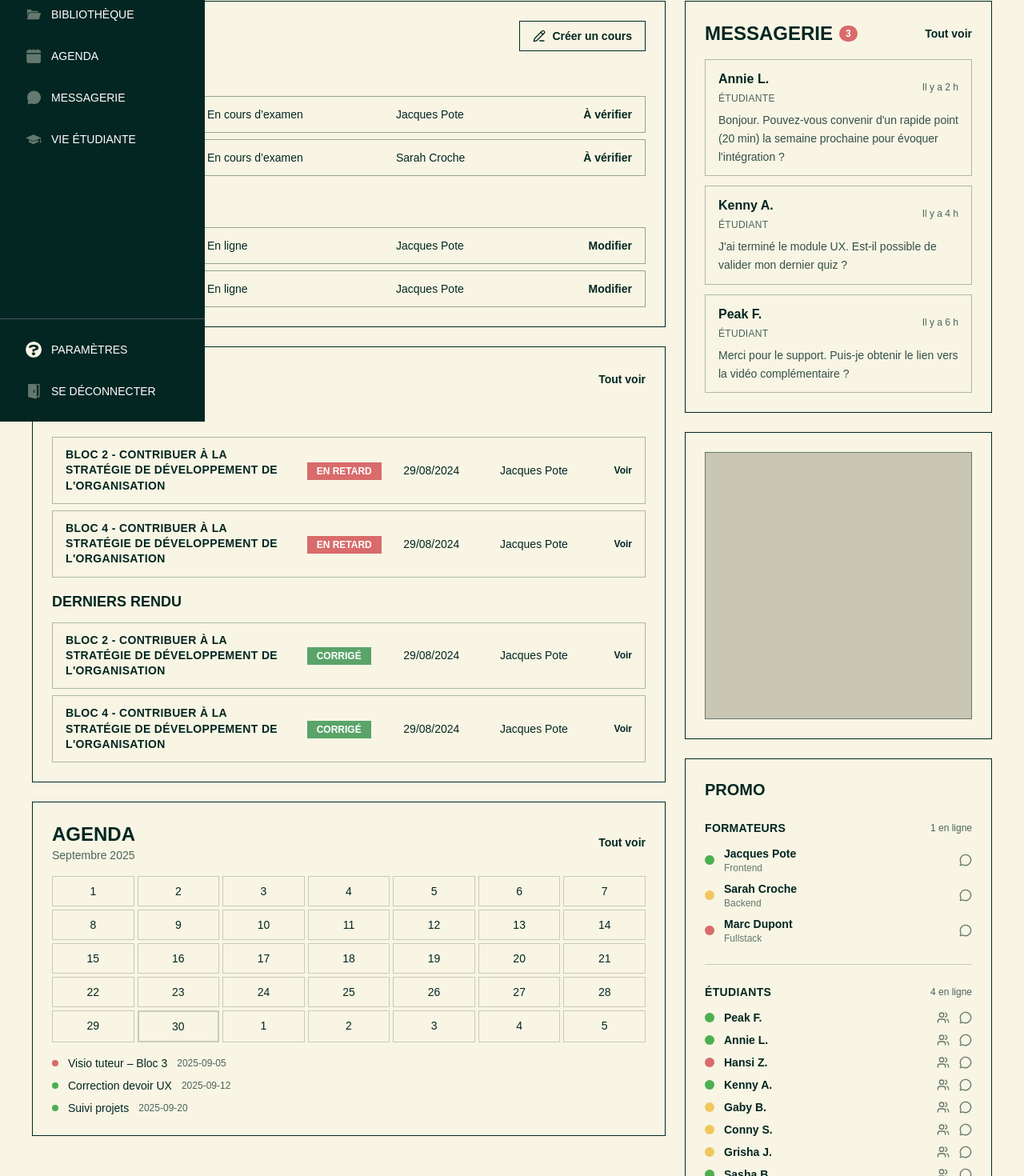
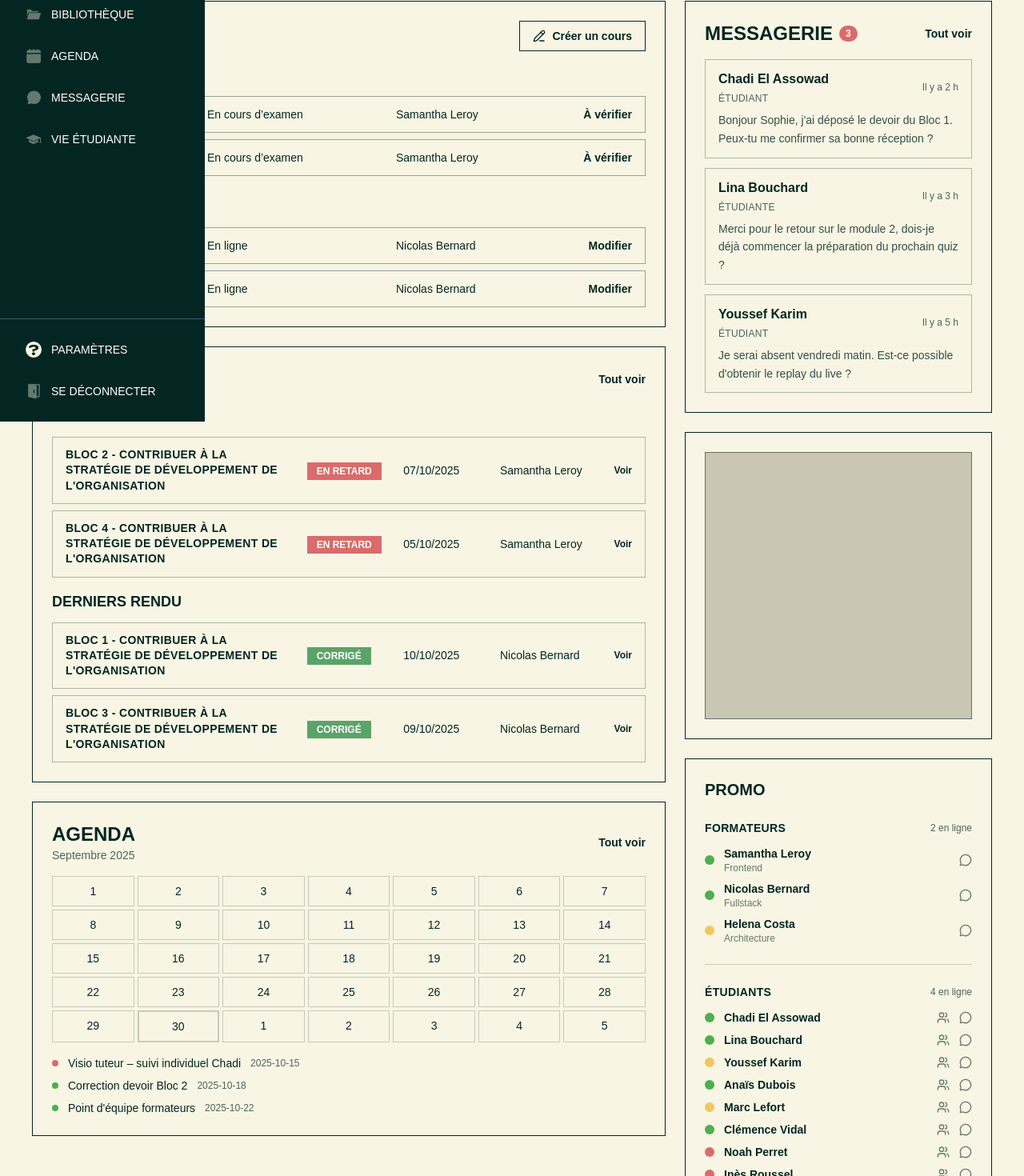
Before and after one commit to merguibi-cloud/Platforme_numerique, a Next.js app: page /espace-admin/dashboard in a window 1280 px wide. Shown: the part 273-1743 px from the top of the page at 80% size. Built offline with nearby package versions, Linux system fonts and the light colour scheme; a web font is replaced by a local one.

Commit message:
Alignement des données admin avec l'étudiant Chadi El Assowad

```diff
--- a/src/app/espace-admin/components/AdminDashboardContent.tsx
+++ b/src/app/espace-admin/components/AdminDashboardContent.tsx
@@ -81,33 +81,33 @@ const formationsPerSchool: Record<SchoolId, FormationId[]> = {
 const formationsData: Record<FormationId, FormationData> = {
   devWeb: {
     name: "Développement Web",
-    greeting: "Bonjour, Ymir Fritz",
+    greeting: "Bonjour, Sophie Moreau",
     courses: [
       {
         id: "course-1",
         title: "Module 3",
-        mentor: "Jacques Pote",
+        mentor: "Samantha Leroy",
         status: "a_valider",
         actionLabel: "À vérifier",
       },
       {
         id: "course-2",
         title: "Module 4",
-        mentor: "Sarah Croche",
+        mentor: "Samantha Leroy",
         status: "a_valider",
         actionLabel: "À vérifier",
       },
       {
         id: "course-3",
         title: "Module 1",
-        mentor: "Jacques Pote",
+        mentor: "Nicolas Bernard",
         status: "en_ligne",
         actionLabel: "Modifier",
       },
       {
         id: "course-4",
         title: "Module 2",
-        mentor: "Jacques Pote",
+        mentor: "Nicolas Bernard",
         status: "en_ligne",
         actionLabel: "Modifier",
       },
@@ -115,27 +115,27 @@ const formationsData: Record<FormationId, FormationData> = {
     messages: [
       {
         id: "msg-1",
-        author: "Annie L.",
-        role: "Étudiante",
+        author: "Chadi El Assowad",
+        role: "Étudiant",
         excerpt:
-          "Bonjour. Pouvez-vous convenir d'un rapide point (20 min) la semaine prochaine pour évoquer l'intégration ?",
+          "Bonjour Sophie, j'ai déposé le devoir du Bloc 1. Peux-tu me confirmer sa bonne réception ?",
         timeAgo: "Il y a 2 h",
       },
       {
         id: "msg-2",
-        author: "Kenny A.",
-        role: "Étudiant",
+        author: "Lina Bouchard",
+        role: "Étudiante",
         excerpt:
-          "J'ai terminé le module UX. Est-il possible de valider mon dernier quiz ?",
-        timeAgo: "Il y a 4 h",
+          "Merci pour le retour sur le module 2, dois-je déjà commencer la préparation du prochain quiz ?",
+        timeAgo: "Il y a 3 h",
       },
       {
         id: "msg-3",
-        author: "Peak F.",
+        author: "Youssef Karim",
         role: "Étudiant",
         excerpt:
-          "Merci pour le support. Puis-je obtenir le lien vers la vidéo complémentaire ?",
-        timeAgo: "Il y a 6 h",
+          "Je serai absent vendredi matin. Est-ce possible d'obtenir le replay du live ?",
+        timeAgo: "Il y a 5 h",
       },
     ],
     corrections: {
@@ -144,16 +144,16 @@ const formationsData: Record<FormationId, FormationData> = {
           id: "corr-1",
           blockName:
             "Bloc 2 - Contribuer à la stratégie de développement de l'organisation",
-          submissionDate: "29/08/2024",
-          assignedTo: "Jacques Pote",
+          submissionDate: "07/10/2025",
+          assignedTo: "Samantha Leroy",
           status: "en_retard",
         },
         {
           id: "corr-2",
           blockName:
             "Bloc 4 - Contribuer à la stratégie de développement de l'organisation",
-          submissionDate: "29/08/2024",
-          assignedTo: "Jacques Pote",
+          submissionDate: "05/10/2025",
+          assignedTo: "Samantha Leroy",
           status: "en_retard",
         },
       ],
@@ -161,17 +161,17 @@ const formationsData: Record<FormationId, FormationData> = {
         {
           id: "corr-3",
           blockName:
-            "Bloc 2 - Contribuer à la stratégie de développement de l'organisation",
-          submissionDate: "29/08/2024",
-          assignedTo: "Jacques Pote",
+            "Bloc 1 - Contribuer à la stratégie de développement de l'organisation",
+          submissionDate: "10/10/2025",
+          assignedTo: "Nicolas Bernard",
           status: "corrige",
         },
         {
           id: "corr-4",
           blockName:
-            "Bloc 4 - Contribuer à la stratégie de développement de l'organisation",
-          submissionDate: "29/08/2024",
-          assignedTo: "Jacques Pote",
+            "Bloc 3 - Contribuer à la stratégie de développement de l'organisation",
+          submissionDate: "09/10/2025",
+          assignedTo: "Nicolas Bernard",
           status: "corrige",
         },
       ],
@@ -179,55 +179,55 @@ const formationsData: Record<FormationId, FormationData> = {
     agenda: [
       {
         id: "agenda-1",
-        title: "Visio tuteur – Bloc 3",
-        date: "2025-09-05",
+        title: "Visio tuteur – suivi individuel Chadi",
+        date: "2025-10-15",
         status: "important",
       },
       {
         id: "agenda-2",
-        title: "Correction devoir UX",
-        date: "2025-09-12",
+        title: "Correction devoir Bloc 2",
+        date: "2025-10-18",
         status: "normal",
       },
       {
         id: "agenda-3",
-        title: "Suivi projets",
-        date: "2025-09-20",
+        title: "Point d'équipe formateurs",
+        date: "2025-10-22",
         status: "normal",
       },
     ],
     students: [
-      { id: "etu-1", name: "Peak F.", status: "online" },
-      { id: "etu-2", name: "Annie L.", status: "online" },
-      { id: "etu-3", name: "Hansi Z.", status: "offline" },
-      { id: "etu-4", name: "Kenny A.", status: "online" },
-      { id: "etu-5", name: "Gaby B.", status: "away" },
-      { id: "etu-6", name: "Conny S.", status: "away" },
-      { id: "etu-7", name: "Grisha J.", status: "away" },
-      { id: "etu-8", name: "Sasha B.", status: "online" },
-      { id: "etu-9", name: "Erwin S.", status: "offline" },
+      { id: "etu-1", name: "Chadi El Assowad", status: "online" },
+      { id: "etu-2", name: "Lina Bouchard", status: "online" },
+      { id: "etu-3", name: "Youssef Karim", status: "away" },
+      { id: "etu-4", name: "Anaïs Dubois", status: "online" },
+      { id: "etu-5", name: "Marc Lefort", status: "away" },
+      { id: "etu-6", name: "Clémence Vidal", status: "online" },
+      { id: "etu-7", name: "Noah Perret", status: "offline" },
+      { id: "etu-8", name: "Inès Roussel", status: "offline" },
+      { id: "etu-9", name: "Thomas Nguyen", status: "away" },
     ],
     teachers: [
-      { id: "prof-1", name: "Jacques Pote", specialty: "Frontend", status: "online" },
-      { id: "prof-2", name: "Sarah Croche", specialty: "Backend", status: "away" },
-      { id: "prof-3", name: "Marc Dupont", specialty: "Fullstack", status: "offline" },
+      { id: "prof-1", name: "Samantha Leroy", specialty: "Frontend", status: "online" },
+      { id: "prof-2", name: "Nicolas Bernard", specialty: "Fullstack", status: "online" },
+      { id: "prof-3", name: "Helena Costa", specialty: "Architecture", status: "away" },
     ],
   },
   marketing: {
     name: "Marketing Digital",
-    greeting: "Bonjour, Ymir Fritz",
+    greeting: "Bonjour, Sophie Moreau",
     courses: [
       {
         id: "course-5",
         title: "Campagne Réseaux",
-        mentor: "Alice M",
+        mentor: "Pauline Rey",
         status: "a_valider",
         actionLabel: "À vérifier",
       },
       {
         id: "course-6",
         title: "Copywriting",
-        mentor: "Romain T",
+        mentor: "Romain Tessier",
         status: "en_ligne",
         actionLabel: "Modifier",
       },
@@ -235,18 +235,18 @@ const formationsData: Record<FormationId, FormationData> = {
     messages: [
       {
         id: "msg-4",
-        author: "Mina P.",
+        author: "Juliette Morel",
         role: "Étudiante",
         excerpt:
-          "Le quiz sur la stratégie digitale n'apparaît pas, pouvez-vous vérifier ?",
+          "Le quiz sur la stratégie digitale reste bloqué à la question 7, peux-tu le débloquer ?",
         timeAgo: "Il y a 1 h",
       },
       {
         id: "msg-5",
-        author: "Harold G.",
+        author: "Harold Giraud",
         role: "Étudiant",
         excerpt:
-          "Je serai absent mardi, pourriez-vous me partager les supports à l'avance ?",
+          "Je suis en déplacement jeudi, pourrais-tu me partager les supports en amont ?",
         timeAgo: "Il y a 3 h",
       },
     ],
@@ -255,8 +255,8 @@ const formationsData: Record<FormationId, FormationData> = {
         {
           id: "corr-5",
           blockName: "Bloc 1 - Audit de marque",
-          submissionDate: "15/08/2024",
-          assignedTo: "Alice M",
+          submissionDate: "04/10/2025",
+          assignedTo: "Pauline Rey",
           status: "en_retard",
         },
       ],
@@ -264,8 +264,8 @@ const formationsData: Record<FormationId, FormationData> = {
         {
           id: "corr-6",
           blockName: "Bloc 3 - Tunnel d'acquisition",
-          submissionDate: "01/09/2024",
-          assignedTo: "Alice M",
+          submissionDate: "09/10/2025",
+          assignedTo: "Pauline Rey",
           status: "corrige",
         },
       ],
@@ -273,50 +273,50 @@ const formationsData: Record<FormationId, FormationData> = {
     agenda: [
       {
         id: "agenda-4",
-        title: "Atelier SEO",
-        date: "2025-09-08",
+        title: "Atelier SEO avancé",
+        date: "2025-10-16",
         status: "important",
       },
       {
         id: "agenda-5",
-        title: "Feedback campagnes",
-        date: "2025-09-15",
+        title: "Revue campagnes étudiants",
+        date: "2025-10-20",
         status: "normal",
       },
     ],
     students: [
-      { id: "etu-10", name: "Mina P.", status: "online" },
-      { id: "etu-11", name: "Harold G.", status: "away" },
-      { id: "etu-12", name: "Lena S.", status: "offline" },
-      { id: "etu-13", name: "Oscar V.", status: "online" },
+      { id: "etu-10", name: "Juliette Morel", status: "online" },
+      { id: "etu-11", name: "Harold Giraud", status: "away" },
+      { id: "etu-12", name: "Lena Sorel", status: "offline" },
+      { id: "etu-13", name: "Oscar Verdier", status: "online" },
     ],
     teachers: [
-      { id: "prof-4", name: "Alice M.", specialty: "SEO", status: "online" },
-      { id: "prof-5", name: "Romain T.", specialty: "Content", status: "online" },
+      { id: "prof-4", name: "Pauline Rey", specialty: "SEO", status: "online" },
+      { id: "prof-5", name: "Romain Tessier", specialty: "Stratégie de contenu", status: "online" },
     ],
   },
   ia: {
     name: "Intelligence Artificielle",
-    greeting: "Bonjour, Ymir Fritz",
+    greeting: "Bonjour, Sophie Moreau",
     courses: [
       {
         id: "course-7",
         title: "Machine Learning",
-        mentor: "Prof. Xavier",
+        mentor: "Alexandre Petit",
         status: "a_valider",
         actionLabel: "À vérifier",
       },
       {
         id: "course-8",
         title: "Deep Learning",
-        mentor: "Jean M",
+        mentor: "Nadia Slimani",
         status: "a_valider",
         actionLabel: "À vérifier",
       },
       {
         id: "course-9",
         title: "NLP",
-        mentor: "Prof. Xavier",
+        mentor: "Alexandre Petit",
         status: "en_ligne",
         actionLabel: "Modifier",
       },
@@ -324,18 +324,18 @@ const formationsData: Record<FormationId, FormationData> = {
     messages: [
       {
         id: "msg-6",
-        author: "Eva Q.",
+        author: "Eva Quentin",
         role: "Étudiante",
-        excerpt: "Pourrions-nous avoir un exemple d'évaluation sur le projet IA ?",
+        excerpt: "Pourrais-tu partager un exemple d'évaluation sur le projet IA ?",
         timeAgo: "Il y a 30 min",
       },
       {
         id: "msg-7",
-        author: "Noah D.",
+        author: "Noah Delorme",
         role: "Étudiant",
         excerpt:
-          "Je rencontre un blocage sur TensorFlow, est-il possible d'avoir un tutoriel ?",
-        timeAgo: "Il y a 5 h",
+          "Je bloque sur l'installation de TensorFlow. Est-il possible d'avoir une session d'assistance ?",
+        timeAgo: "Il y a 4 h",
       },
     ],
     corrections: {
@@ -343,8 +343,8 @@ const formationsData: Record<FormationId, FormationData> = {
         {
           id: "corr-7",
           blockName: "Bloc 5 - Vision par ordinateur",
-          submissionDate: "10/08/2024",
-          assignedTo: "Jean M",
+          submissionDate: "02/10/2025",
+          assignedTo: "Nadia Slimani",
           status: "en_retard",
         },
       ],
@@ -352,8 +352,8 @@ const formationsData: Record<FormationId, FormationData> = {
         {
           id: "corr-8",
           blockName: "Bloc 2 - Statistiques avancées",
-          submissionDate: "25/08/2024",
-          assignedTo: "Prof. Xavier",
+          submissionDate: "08/10/2025",
+          assignedTo: "Alexandre Petit",
           status: "corrige",
         },
       ],
@@ -362,44 +362,44 @@ const formationsData: Record<FormationId, FormationData> = {
       {
         id: "agenda-6",
         title: "Workshop IA générative",
-        date: "2025-09-18",
+        date: "2025-10-21",
         status: "important",
       },
       {
         id: "agenda-7",
         title: "Soutenance projets",
-        date: "2025-09-30",
+        date: "2025-10-30",
         status: "normal",
       },
     ],
     students: [
-      { id: "etu-14", name: "Eva Q.", status: "online" },
-      { id: "etu-15", name: "Noah D.", status: "away" },
-      { id: "etu-16", name: "Leo W.", status: "offline" },
-      { id: "etu-17", name: "Mila R.", status: "online" },
-      { id: "etu-18", name: "Aaron P.", status: "offline" },
+      { id: "etu-14", name: "Eva Quentin", status: "online" },
+      { id: "etu-15", name: "Noah Delorme", status: "away" },
+      { id: "etu-16", name: "Léo Waechter", status: "offline" },
+      { id: "etu-17", name: "Mila Roussel", status: "online" },
+      { id: "etu-18", name: "Aaron Perrin", status: "offline" },
     ],
     teachers: [
-      { id: "prof-6", name: "Prof. Xavier", specialty: "ML & NLP", status: "online" },
-      { id: "prof-7", name: "Jean M.", specialty: "Deep Learning", status: "away" },
-      { id: "prof-8", name: "Dr. Yamamoto", specialty: "Computer Vision", status: "offline" },
+      { id: "prof-6", name: "Alexandre Petit", specialty: "ML & NLP", status: "online" },
+      { id: "prof-7", name: "Nadia Slimani", specialty: "Deep Learning", status: "away" },
+      { id: "prof-8", name: "Hélène Yamamoto", specialty: "Computer Vision", status: "offline" },
     ],
   },
   designUX: {
     name: "Design UX/UI",
-    greeting: "Bonjour, Ymir Fritz",
+    greeting: "Bonjour, Sophie Moreau",
     courses: [
       {
         id: "course-10",
         title: "Atelier Figma",
-        mentor: "Sophie N",
+        mentor: "Sophie Nicolas",
         status: "en_ligne",
         actionLabel: "Modifier",
       },
       {
         id: "course-11",
         title: "Recherche utilisateur",
-        mentor: "Sophie N",
+        mentor: "Sophie Nicolas",
         status: "a_valider",
         actionLabel: "À vérifier",
       },
@@ -407,10 +407,10 @@ const formationsData: Record<FormationId, FormationData> = {
     messages: [
       {
         id: "msg-8",
-        author: "Julien F.",
+        author: "Julien Fabre",
         role: "Étudiant",
         excerpt:
-          "Je n'arrive pas à importer la grille de composants, avez-vous une solution ?",
+          "Je n'arrive pas à importer la grille de composants sur Figma. Peux-tu m'orienter ?",
         timeAgo: "Il y a 1 h",
       },
     ],
@@ -420,8 +420,8 @@ const formationsData: Record<FormationId, FormationData> = {
         {
           id: "corr-9",
           blockName: "Bloc 1 - Parcours utilisateur",
-          submissionDate: "02/09/2024",
-          assignedTo: "Sophie N",
+          submissionDate: "11/10/2025",
+          assignedTo: "Sophie Nicolas",
           status: "corrige",
         },
       ],
@@ -430,18 +430,18 @@ const formationsData: Record<FormationId, FormationData> = {
       {
         id: "agenda-8",
         title: "Sprint design",
-        date: "2025-09-10",
+        date: "2025-10-19",
         status: "normal",
       },
     ],
     students: [
-      { id: "etu-19", name: "Julien F.", status: "online" },
-      { id: "etu-20", name: "Clara E.", status: "away" },
-      { id: "etu-21", name: "Sarah T.", status: "offline" },
+      { id: "etu-19", name: "Julien Fabre", status: "online" },
+      { id: "etu-20", name: "Clara Estrada", status: "away" },
+      { id: "etu-21", name: "Sarah Thibault", status: "offline" },
     ],
     teachers: [
-      { id: "prof-9", name: "Sophie N.", specialty: "UX Research", status: "online" },
-      { id: "prof-10", name: "Antoine P.", specialty: "UI Design", status: "away" },
+      { id: "prof-9", name: "Sophie Nicolas", specialty: "UX Research", status: "online" },
+      { id: "prof-10", name: "Antoine Pacot", specialty: "UI Design", status: "away" },
     ],
   },
 };
@@ -796,16 +796,16 @@ const ProfileDropdown = () => (
   <div className="relative group">
     <div className="flex items-center space-x-3 cursor-pointer">
       <div className="w-12 h-12 rounded-full bg-[#F8F5E4] border-2 border-[#032622] flex items-center justify-center text-[#032622] text-lg">
-        YF
+        SM
       </div>
       <div>
         <p
           className="text-[#032622] font-semibold text-sm"
           style={{ fontFamily: "var(--font-termina-bold)" }}
         >
-          Ymir Fritz
+          Sophie Moreau
         </p>
-        <p className="text-xs text-[#032622]/70">Administrateur</p>
+        <p className="text-xs text-[#032622]/70">Coordinatrice pédagogique</p>
       </div>
     </div>
 
--- a/src/app/espace-admin/components/AdminFormationManager.tsx
+++ b/src/app/espace-admin/components/AdminFormationManager.tsx
@@ -138,15 +138,15 @@ const initialBlocks: BlockItem[] = [
     students: [
       {
         id: createId(),
-        name: 'Ymir Fritz',
-        progress: 100,
+        name: 'Chadi El Assowad',
+        progress: 95,
         status: 'Terminé',
         lastActivity: "Aujourd'hui · 09:45",
         flagged: false
       },
       {
         id: createId(),
-        name: 'Mikasa Ackerman',
+        name: 'Lina Bouchard',
         progress: 76,
         status: 'En cours',
         lastActivity: 'Hier · 14:12',
@@ -154,10 +154,10 @@ const initialBlocks: BlockItem[] = [
       },
       {
         id: createId(),
-        name: 'Eren Yeager',
-        progress: 42,
+        name: 'Youssef Karim',
+        progress: 48,
         status: 'En retard',
-        lastActivity: '12/09 · 18:05',
+        lastActivity: '12/10 · 18:05',
         flagged: false
       }
     ],
@@ -199,7 +199,7 @@ const initialBlocks: BlockItem[] = [
     students: [
       {
         id: createId(),
-        name: 'Historia Reiss',
+        name: 'Anaïs Dubois',
         progress: 58,
         status: 'En cours',
         lastActivity: "Aujourd'hui · 11:02",
@@ -207,10 +207,10 @@ const initialBlocks: BlockItem[] = [
       },
       {
         id: createId(),
-        name: 'Armin Arlert',
+        name: 'Marc Lefort',
         progress: 32,
         status: 'En retard',
-        lastActivity: '10/09 · 17:20',
+        lastActivity: '10/10 · 17:20',
         flagged: false
       }
     ],
@@ -252,10 +252,18 @@ const initialBlocks: BlockItem[] = [
     students: [
       {
         id: createId(),
-        name: 'Levi Ackerman',
-        progress: 12,
+        name: 'Inès Roussel',
+        progress: 58,
+        status: 'En cours',
+        lastActivity: 'Hier · 20:10',
+        flagged: false
+      },
+      {
+        id: createId(),
+        name: 'Thomas Nguyen',
+        progress: 22,
         status: 'En retard',
-        lastActivity: '08/09 · 08:33',
+        lastActivity: '08/10 · 08:33',
         flagged: false
       }
     ],
--- a/src/app/espace-admin/gestion-formations/page.tsx
+++ b/src/app/espace-admin/gestion-formations/page.tsx
@@ -139,7 +139,7 @@ export default function GestionFormations() {
                     <User className="w-5 h-5" />
                   </span>
                   <div>
-                    <p className="text-xs uppercase font-semibold tracking-[0.2em]">Ymir Fritz</p>
+                    <p className="text-xs uppercase font-semibold tracking-[0.2em]">Sophie Moreau</p>
                     <p className="text-[11px] text-[#032622]/70">Admin</p>
                   </div>
                 </div>
@@ -179,7 +179,7 @@ export default function GestionFormations() {
                 <User className="w-5 h-5" />
               </span>
               <div>
-                <p className="text-xs uppercase font-semibold tracking-[0.2em]">Ymir Fritz</p>
+                <p className="text-xs uppercase font-semibold tracking-[0.2em]">Sophie Moreau</p>
                 <p className="text-[11px] text-[#032622]/70">Admin</p>
               </div>
             </div>
--- a/src/app/espace-etudiant/vie-etudiante/page.tsx
+++ b/src/app/espace-etudiant/vie-etudiante/page.tsx
@@ -71,7 +71,7 @@ const topics = [
     category: 'Vie du campus',
     school: 'Digital Legacy',
     excerpt: "Rappel des règles de bonne conduite dans les échanges du forum...",
-    author: 'Ymir Fritz',
+    author: 'Chadi El Assowad',
     responses: 54,
     views: 274,
     updated: 'Il y a 2 jours',
@@ -230,7 +230,7 @@ export default function VieEtudiantePage() {
             <User className="w-5 h-5" />
           </span>
           <div>
-            <p className="text-xs uppercase font-semibold tracking-[0.2em]">Ymir Fritz</p>
+            <p className="text-xs uppercase font-semibold tracking-[0.2em]">Chadi El Assowad</p>
             <p className="text-[11px] text-[#032622]/70">Étudiant · Digital Legacy</p>
           </div>
         </div>
```
Also changed, not shown: src/app/espace-admin/components/AgendaComponent.tsx (+8 -7 lines).
